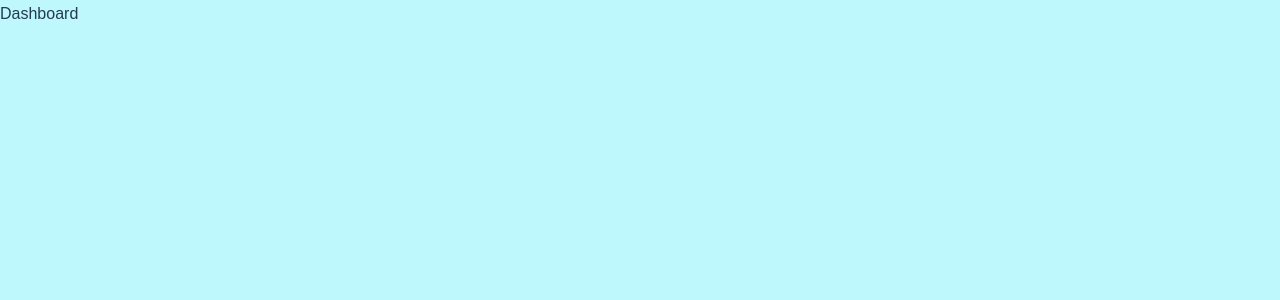
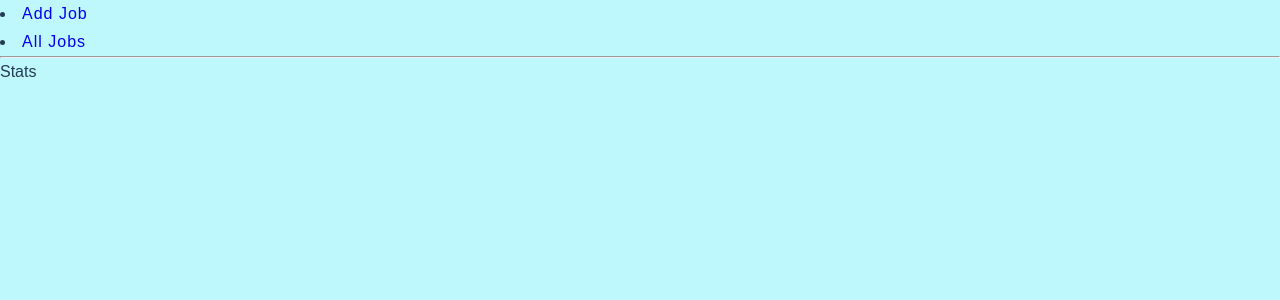
Before and after one commit to VentsiGeorgiev/jobster, a React (Create React App) app in the folder client/: page / in a window 1280 px wide. Shown: the top 300 px of the page. Built offline with nearby package versions, Linux system fonts and the light colour scheme; sample sign-in values are in the browser's storage.

Commit message:
Create Dashboard Pages, Nested Pages and Protect Route

```diff
--- a/client/src/App.js
+++ b/client/src/App.js
@@ -1,12 +1,24 @@
 import { BrowserRouter, Routes, Route } from 'react-router-dom';
-import { Dashboard, Landing, Register, NotFound } from './components/pages';
+import { Landing, Register, NotFound } from './components/pages';
+import { Stats, AddJob, AllJobs, Profile, } from './components/pages';
+import { SharedLayout } from './components/shared';
+import ProtectRoute from './utils/ProtectRoute';
 
 function App() {
     return (
         <>
             <BrowserRouter>
                 <Routes>
-                    <Route path='/' element={<Dashboard />} />
+                    <Route path='/' element={
+                        <ProtectRoute>
+                            <SharedLayout />
+                        </ProtectRoute>
+                    }>
+                        <Route index element={<Stats />} />
+                        <Route path='all-jobs' element={<AllJobs />} />
+                        <Route path='add-job' element={<AddJob />} />
+                        <Route path='profile' element={<Profile />} />
+                    </Route>
                     <Route path='/landing' element={<Landing />} />
                     <Route path='/register' element={<Register />} />
                     <Route path='*' element={<NotFound />} />
--- /dev/null
+++ b/client/src/components/pages/Dashboard/AddJob.js
@@ -0,0 +1,7 @@
+function AddJob() {
+    return (
+        <div>AddJob</div>
+    );
+}
+
+export default AddJob;
--- /dev/null
+++ b/client/src/components/pages/Dashboard/AllJobs.js
@@ -0,0 +1,7 @@
+function AllJobs() {
+    return (
+        <div>AllJobs</div>
+    );
+}
+
+export default AllJobs;
--- a/client/src/components/pages/Dashboard/Dashboard.js
+++ /dev/null
@@ -1,6 +0,0 @@
-function Dashboard() {
-    return (
-        <div>Dashboard</div>
-    );
-}
-export default Dashboard;
--- /dev/null
+++ b/client/src/components/pages/Dashboard/Profile.js
@@ -0,0 +1,7 @@
+function Profile() {
+    return (
+        <div>Profile</div>
+    );
+}
+
+export default Profile;
--- /dev/null
+++ b/client/src/components/pages/Dashboard/Stats.js
@@ -0,0 +1,7 @@
+function Stats() {
+    return (
+        <div>Stats</div>
+    );
+}
+
+export default Stats;
--- a/client/src/components/pages/Landing/Landing.js
+++ b/client/src/components/pages/Landing/Landing.js
@@ -1,6 +1,7 @@
 import heroImage from '../../../assets/images/hero-illustration.png';
 import { Logo } from '../../shared';
 import styles from './Landing.module.css';
+import { Link } from 'react-router-dom';
 
 function Landing() {
     return (
@@ -10,7 +11,7 @@ function Landing() {
                 <div className={`${styles.info}`}>
                     <h1>Find the perfect job for you</h1>
                     <p>Search your career opportunity through 10,000+ jobs</p>
-                    <button className={`btn ${styles['hero-btn']}`}>Login / Register</button>
+                    <Link to='/register' className={`btn ${styles['hero-btn']}`}>Login / Register</Link>
                 </div>
                 <div>
                     <img className={`img ${styles['hero-image']}`} src={heroImage} alt="jobster" />
--- a/client/src/components/pages/Register/Register.js
+++ b/client/src/components/pages/Register/Register.js
@@ -1,9 +1,10 @@
-import { useState } from 'react';
+import { useEffect, useState } from 'react';
 import { useAppContext } from '../../../context/appContext';
 import { Logo, FormInputRow, Alert } from '../../shared/';
+import { useNavigate } from 'react-router-dom';
 
 function Register() {
-    const { displayAlert, registerUser, loginUser, isLoading } = useAppContext();
+    const { displayAlert, registerUser, loginUser, isLoading, user } = useAppContext();
     const initialState = {
         name: '',
         email: '',
@@ -14,6 +15,7 @@ function Register() {
 
     const [values, setValue] = useState(initialState);
     const { name, email, password, repass, isMember } = values;
+    const navigate = useNavigate();
 
     const toggleMember = () => {
         setValue({ ...values, isMember: !values.isMember });
@@ -22,6 +24,13 @@ function Register() {
     const handleChange = (e) => {
         setValue({ ...values, [e.target.name]: e.target.value });
     };
+
+    useEffect(() => {
+        if (user) {
+            navigate('/');
+        }
+
+    }, [user, navigate]);
 
     const handleSubmit = (e) => {
         e.preventDefault();
@@ -32,8 +41,6 @@ function Register() {
         if (isMember && password !== repass) {
             displayAlert('Passwords don\'t match', 'danger');
         }
-
-
 
         if (!isMember) {
             const user = {
@@ -49,7 +56,6 @@ function Register() {
             };
             registerUser(user);
         }
-
 
     };
 
--- /dev/null
+++ b/client/src/components/shared/SharedLayout/SharedLayout.js
@@ -0,0 +1,18 @@
+import { Outlet, NavLink } from 'react-router-dom';
+
+function SharedLayout() {
+    return (
+        <>
+            <nav>
+                <menu>
+                    <li><NavLink to='add-job'>Add Job</NavLink></li>
+                    <li><NavLink to='all-jobs'>All Jobs</NavLink></li>
+                </menu>
+            </nav>
+            <hr />
+            <Outlet />
+        </>
+    );
+}
+
+export default SharedLayout;
--- a/client/src/components/shared/index.js
+++ b/client/src/components/shared/index.js
@@ -1,9 +1,11 @@
 import Logo from './Logo/Logo';
 import FormInputRow from './FormInputRow/FormInputRow';
 import Alert from './Alert/Alert';
+import SharedLayout from './SharedLayout/SharedLayout';
 
 export {
     Logo,
     FormInputRow,
     Alert,
+    SharedLayout,
 };
--- /dev/null
+++ b/client/src/utils/ProtectRoute.js
@@ -0,0 +1,14 @@
+import { useAppContext } from '../context/appContext';
+import { Navigate } from 'react-router-dom';
+
+function ProtectRoute({ children }) {
+    const { user } = useAppContext();
+
+    if (!user) {
+        return <Navigate to='/landing' />;
+    }
+
+    return children;
+}
+
+export default ProtectRoute;
```
Also changed, not shown: client/src/components/pages/index.js (+8 -2 lines).
